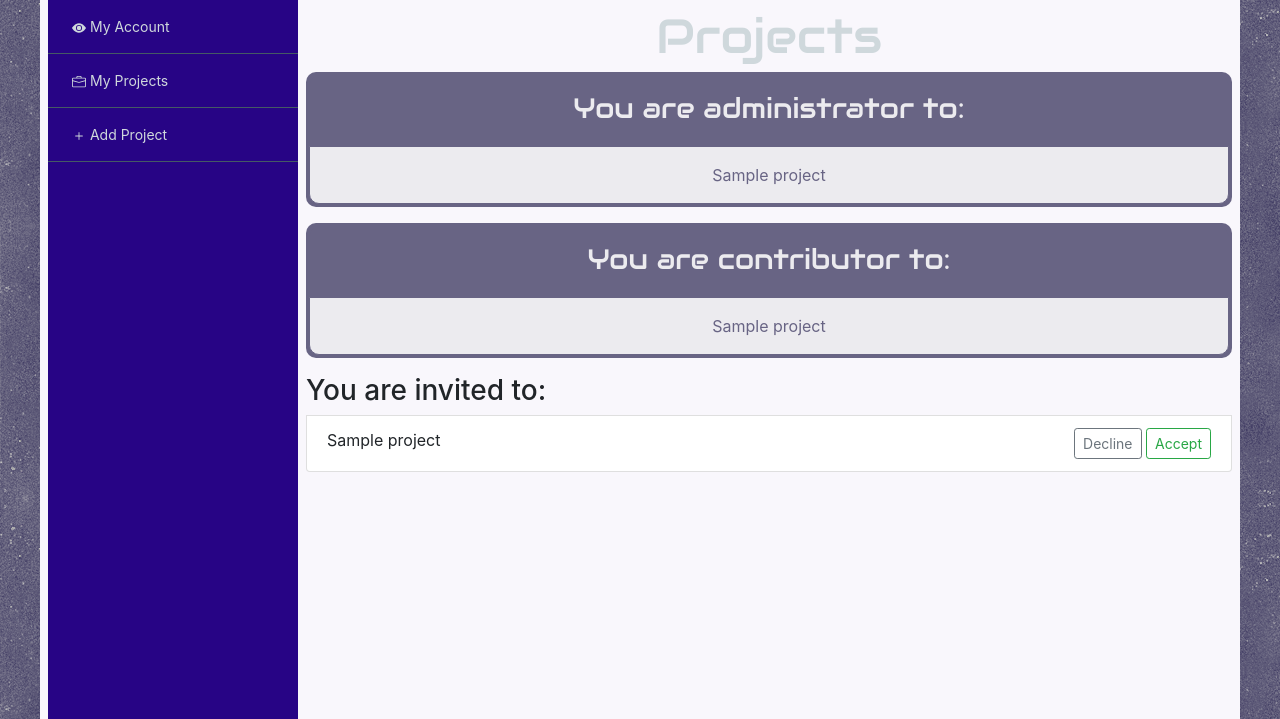
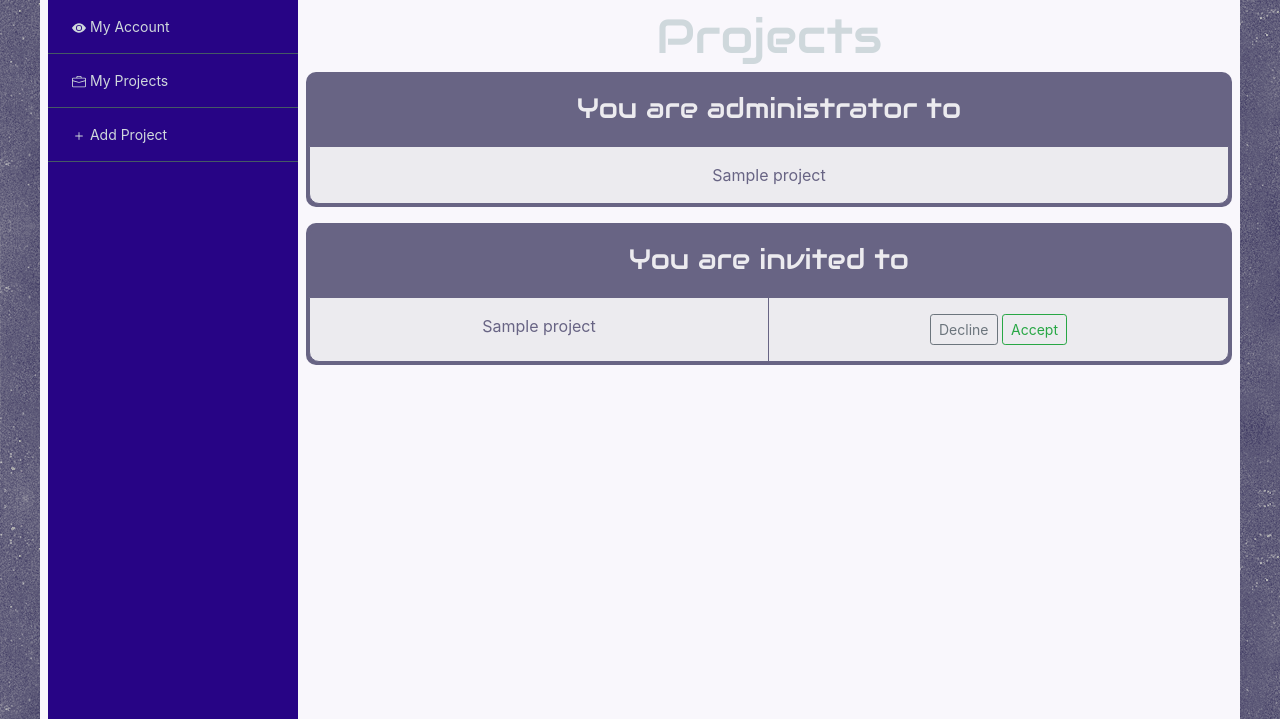
Before and after one commit to mihsim/django_project_management, a Django app: page /projects/ in a window 1280 px wide. Shown: the part 48-767 px from the top of the page. Run offline with Django 3.2, Linux system fonts and the light colour scheme; a user stored in the database is signed in; tables that the repository leaves empty hold one stand-in row (values such as "Sample post"); some libraries are stand-ins or nearby versions.

Commit message:
In projects overview removed projects that you are administrator to from 'contibutor to' section.

```diff
--- a/home/static/home/css/base.css
+++ b/home/static/home/css/base.css
@@ -171,3 +171,9 @@ a {
 .table_line .line_item:last-child {
     border-right: none;
 }
+
+/* Buttons */
+
+.button {
+
+}
--- a/projects/templates/projects/overview.html
+++ b/projects/templates/projects/overview.html
@@ -16,7 +16,7 @@
     {% if administrator_to_projects %}
         <ul class="table_wrapper">
             <li class="table_line">
-                <h3 class="line_item">You are administrator to:</h3>
+                <h3 class="line_item">You are administrator to</h3>
             </li>
             {% for project in administrator_to_projects %}
                 <li class="table_line">
@@ -27,13 +27,12 @@
     {% endif %}
 
     {# Prints out list of projects user is participating, but is not administrator to. #}
-    {% if participations_to_projects %}
+    {% if participant_to_projects %}
         <ul class="table_wrapper">
             <li class="table_line">
-            <h3 class="line_item">You are contributor to:</h3>
+                <h3 class="line_item">You are contributor to</h3>
             </li>
-
-            {% for participation in participations_to_projects %}
+            {% for participation in participant_to_projects %}
                 <li class="table_line">
                     <a href="{% url "project:project" participation.project.id %}" class="line_item">{{ participation.project.name }}</a>
                 </li>
@@ -41,24 +40,27 @@
         </ul>
     {% endif %}
 
-
     {# Prints out list of projects that user is invited to. #}
-    {% if invitations_to_projects %}
-        <h3>You are invited to:</h3>
-        {% for invitation in invitations_to_projects %}
+    {% if invited_to_projects %}
+        <ul class="table_wrapper">
+            <li class="table_line">
+                <h3 class="line_item">You are invited to</h3>
+            </li>
+            {% for invitation in invited_to_projects %}
                 {% if invitation.status != "Declined"  %}
-                <li class="list-group-item">
-                    <form role="form"  action="{% url 'project:invitation' invitation.id 'accept' %}" method="POST" class="row">
+                    <form role="form"  action="{% url 'project:invitation' invitation.id 'accept' %}" method="POST">
                         {% csrf_token %}
-                        <div class="col">{{ invitation.project.name }}</div>
-                        <div class="col-auto">
+                        <li class="table_line columns-2">
+                            <div class="line_item">{{ invitation.project.name }}</div>
+                            <div class="line_item">
                                 <button class="btn btn-outline-secondary btn-sm" type="submit" formaction="{% url 'project:invitation' invitation.id 'decline' %}">Decline</button>
                                 <button class="btn btn-outline-success btn-sm" type="submit">Accept</button>
                             </div>
+                        </li>
                     </form>
-                </li>
                 {% endif %}
             {% endfor %}
+        </ul>
     {% endif %}
 
 {% endblock %}
--- a/projects/views.py
+++ b/projects/views.py
@@ -15,12 +15,15 @@ class Projects(View):
     """
     def get(self, request):
         user = MyUser.objects.get(id=request.user.pk)
-        projects_user_is_administrator_to = Project.objects.filter(administrator=user)
-        projects_user_is_participant_to = ProjectParticipants.objects.filter(user=user)
-        projects_user_is_invited_to = ProjectParticipantsInvites.objects.filter(to_user=user)
-        return render(request, "projects/overview.html", {'administrator_to_projects': projects_user_is_administrator_to,
-                                                     'participations_to_projects': projects_user_is_participant_to,
-                                                     'invitations_to_projects': projects_user_is_invited_to})
+        administrator_to = Project.objects.filter(administrator=user)
+        participant_to = ProjectParticipants.objects.filter(user=user).exclude(project__administrator=user)
+        invited_to = ProjectParticipantsInvites.objects.filter(to_user=user)
+        context = {
+            'administrator_to_projects': administrator_to,
+            'participant_to_projects': participant_to,
+            'invited_to_projects': invited_to,
+        }
+        return render(request, "projects/overview.html", context)
 
 
 class Create(View):
```
Also changed, not shown: project/views.py (+12 -12 lines). Lines whose indentation alone changed are shown as unchanged.
